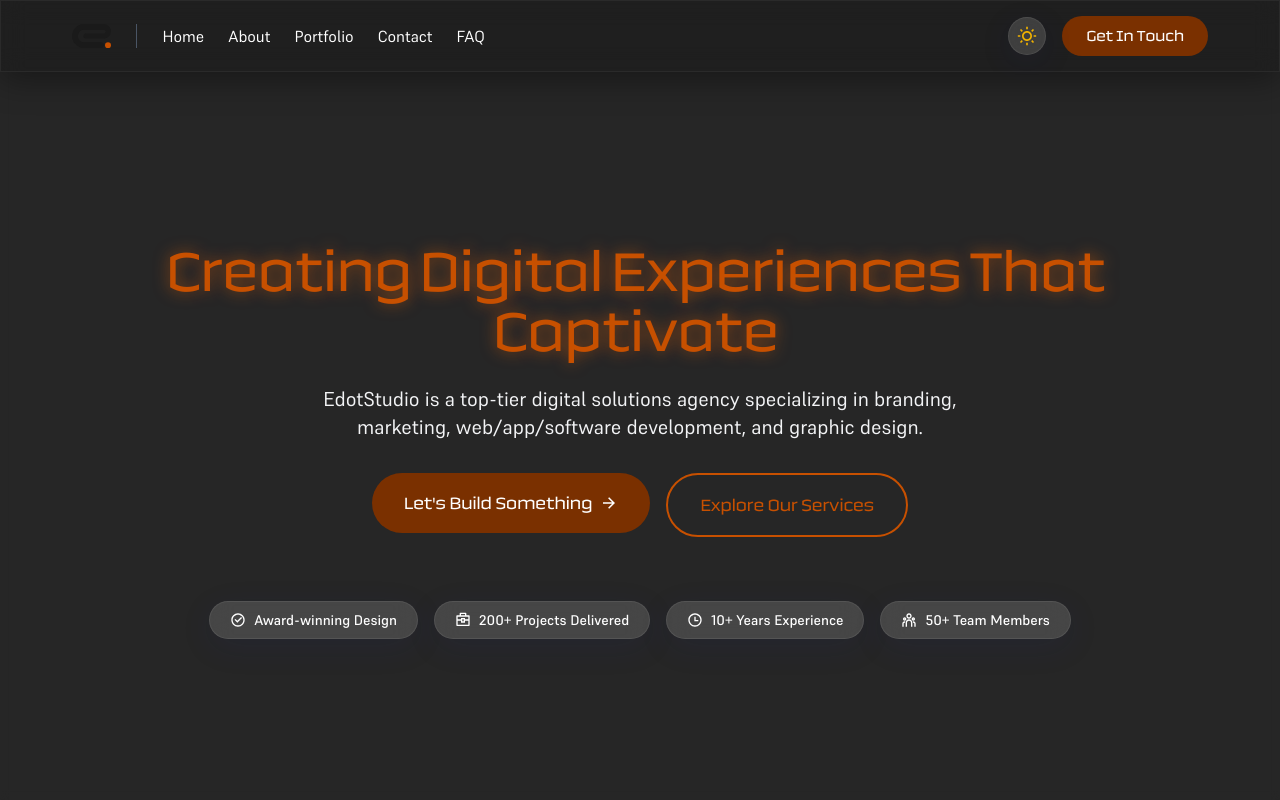
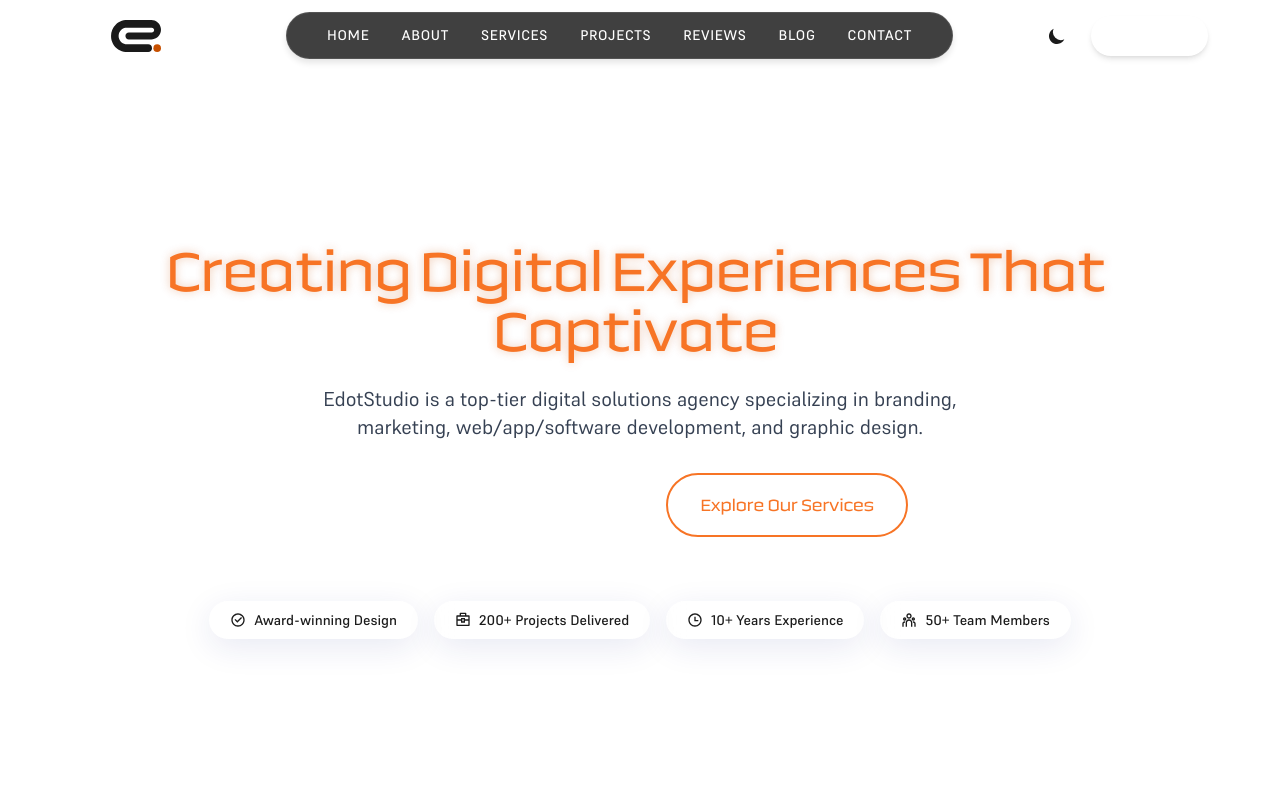
Before and after one commit to SYRONYX-S/edotstudio-web-dev, a Next.js app: page / in a window 1280 px wide. Shown: the top 800 px of the page. Built offline with nearby package versions, Linux system fonts and the light colour scheme.

Commit message:
Update navigation with centered island design

```diff
--- a/src/app/globals.css
+++ b/src/app/globals.css
@@ -3,21 +3,23 @@
 :root {
   --background: #ffffff;
   --foreground: #1B1B1B;
-  --primary: #C75000;
-  --primary-light: #FF6B00;
-  --primary-dark: #A34000;
-  --primary-subtle: rgba(199, 80, 0, 0.15);
+  --primary: #f77425;
+  --primary-light: #f9914d;
+  --primary-dark: #e66a1d;
+  --primary-subtle: rgba(247, 116, 37, 0.15);
   --secondary: #1B1B1B;
   --secondary-light: #444444;
   --secondary-dark: #000000;
   --text-light: #ffffff;
   --text-dark: #1B1B1B;
+  --orange: #f77425;
+  --orange-hover: #e66a1d;
 }
 
 .dark {
-  --primary: #C75000;
-  --primary-light: #FFD0B5;
-  --primary-dark: #7A3000;
+  --primary: #f77425;
+  --primary-light: #f9914d;
+  --primary-dark: #e66a1d;
   --secondary: #1B1B1B;
   --secondary-light: #444444;
   --secondary-dark: #000000;
@@ -534,3 +536,43 @@ html {
 .dark .dust-particles .particle {
   background-color: rgba(255, 255, 255, 0.15);
 }
+
+/* Navbar island styling */
+.navbar-island {
+  background-color: rgba(17, 17, 17, 0.8);
+  backdrop-filter: blur(12px);
+  -webkit-backdrop-filter: blur(12px);
+  border-radius: 9999px; /* Fully rounded */
+  padding: 0.75rem 1.5rem;
+  border: 1px solid rgba(255, 255, 255, 0.1);
+  box-shadow: 0 4px 6px rgba(0, 0, 0, 0.1);
+}
+
+.navbar-link {
+  color: white;
+  font-size: 0.875rem;
+  font-weight: 500;
+  letter-spacing: 0.05em;
+  transition: color 0.3s ease;
+}
+
+.navbar-link:hover {
+  color: var(--orange);
+}
+
+/* Hover effects */
+.logo-hover {
+  transition: transform 0.3s ease;
+}
+
+.logo-hover:hover {
+  transform: scale(1.05);
+}
+
+.hover-rotate {
+  transition: transform 0.3s ease;
+}
+
+.hover-rotate:hover {
+  transform: rotate(5deg);
+}
--- a/src/app/layout.tsx
+++ b/src/app/layout.tsx
@@ -5,7 +5,6 @@ import Navigation from "../components/Navigation";
 import Footer from "../components/Footer";
 import CursorFollower from "../components/CursorFollower";
 import { cn } from "@/lib/utils";
-import { Providers } from "./providers";
 // Load local fonts
 const technorFont = localFont({
   src: [
@@ -97,7 +96,6 @@ export default function RootLayout({
         supremeFont.variable,
         "antialiased font-supreme relative"
       )}>
-        <Providers>
         {/* Global animated background shapes */}
         <div className="fixed inset-0 pointer-events-none z-0 overflow-hidden animated-bg-shapes opacity-20">
           <div className="shape"></div>
@@ -112,7 +110,6 @@ export default function RootLayout({
         <Navigation />
         <main id="main-content" className="relative z-10">{children}</main>
         <Footer />
-        </Providers>
       </body>
     </html>
   );
--- a/src/app/page.tsx
+++ b/src/app/page.tsx
@@ -15,7 +15,6 @@ import ParallaxSection from '@/components/ParallaxSection';
 import MarqueeClients from '@/components/MarqueeClients';
 import TestimonialSlider from '@/components/TestimonialSlider';
 import PortfolioItem from '@/components/PortfolioItem';
-import ClientPreloader from '@/components/ClientPreloader';
 
 // Data
 import { services, stats, testimonials, clients, portfolioProjects } from '@/data';
@@ -37,10 +36,8 @@ export default function Home() {
 
   return (
     <>
-      <ClientPreloader />
-
       {/* Hero Section */}
-      <section ref={targetRef} className="relative min-h-screen flex items-center justify-center overflow-hidden bg-light dark:bg-[#1B1B1B]">
+      <section ref={targetRef} className="relative min-h-screen flex items-center justify-center overflow-hidden bg-light dark:bg-[#1B1B1B] backdrop-blur-sm">
         {/* Enhanced animated circles */}
         <div className="absolute inset-0 overflow-hidden z-0">
           <motion.div
@@ -158,7 +155,7 @@ export default function Home() {
         </div>
 
         {/* Frosted glass overlay */}
-        <div className="absolute inset-0 backdrop-blur-[5px] bg-white/5 dark:bg-black/20 z-1"></div>
+        <div className="absolute inset-0 bg-white/5 dark:bg-black/10 backdrop-blur-[5px] z-1"></div>
 
         {/* Content */}
         <div className="container mx-auto px-4 z-10 mt-20">
--- a/src/app/providers.tsx
+++ /dev/null
@@ -1,12 +0,0 @@
-'use client';
-
-import React from 'react';
-import { ThemeProvider } from 'next-themes';
-
-export function Providers({ children }: { children: React.ReactNode }) {
-  return (
-    <ThemeProvider attribute="class" defaultTheme="dark" enableSystem>
-      {children}
-    </ThemeProvider>
-  );
-}
--- a/src/components/Navigation.tsx
+++ b/src/components/Navigation.tsx
@@ -3,161 +3,253 @@
 import React, { useState, useEffect } from 'react';
 import Link from 'next/link';
 import { motion, AnimatePresence } from 'framer-motion';
-import { RiMenu3Line, RiCloseLine } from 'react-icons/ri';
-import ThemeToggle from './ThemeToggle';
-import { cn } from '@/lib/utils';
+import { useTheme } from 'next-themes';
 import Image from 'next/image';
 
 const Navigation: React.FC = () => {
   const [isMobileMenuOpen, setIsMobileMenuOpen] = useState(false);
+  const [scrolled, setScrolled] = useState(false);
+  const { setTheme, resolvedTheme } = useTheme();
+
+  useEffect(() => {
+    const handleScroll = () => {
+      const isScrolled = window.scrollY > 20;
+      if (isScrolled !== scrolled) {
+        setScrolled(isScrolled);
+      }
+    };
+
+    window.addEventListener("scroll", handleScroll);
+    return () => {
+      window.removeEventListener("scroll", handleScroll);
+    };
+  }, [scrolled]);
+
+  const toggleTheme = () => {
+    setTheme(resolvedTheme === "dark" ? "light" : "dark");
+  };
 
   const navLinks = [
-    { name: 'Home', href: '/' },
-    { name: 'About', href: '/about' },
-    { name: 'Portfolio', href: '/portfolio' },
-    { name: 'Contact', href: '/contact' },
-    { name: 'FAQ', href: '/faq' },
+    { name: 'HOME', href: '/' },
+    { name: 'ABOUT', href: '/#about' },
+    { name: 'SERVICES', href: '/#services' },
+    { name: 'PROJECTS', href: '/#projects' },
+    { name: 'REVIEWS', href: '/#reviews' },
+    { name: 'BLOG', href: '/blog' },
+    { name: 'CONTACT', href: '/#contact' },
   ];
-
-  const toggleMobileMenu = () => {
-    setIsMobileMenuOpen(!isMobileMenuOpen);
-  };
 
   return (
     <>
       <motion.nav
+        className={`fixed top-0 left-0 w-full backdrop-blur-md z-50 py-3 transition-all duration-300 ${
+          scrolled
+            ? "bg-white/90 dark:bg-[#1B1B1B]/90 shadow-md"
+            : "bg-white/70 dark:bg-[#1B1B1B]/70"
+        }`}
         initial={{ y: -100 }}
         animate={{ y: 0 }}
         transition={{ duration: 0.5 }}
-        className="fixed top-0 left-0 w-full flex items-center h-18 z-50 py-3 glass-dark shadow-lg backdrop-blur-md"
       >
-        <div className="container mx-auto px-4 flex justify-between items-center">
-          {/* Logo and Links Container */}
-          <div className="flex items-center">
-            {/* Logo with fixed width and proper centering */}
-            <Link href="/" className="flex items-center justify-center relative z-50" style={{ marginRight: '25px' }}>
-              <div className="h-10 flex items-center justify-center">
+        <div className="container mx-auto px-4">
+          <div className="flex items-center justify-between">
+            {/* Logo */}
+            <Link href="/" className="relative flex items-center logo-hover">
+              <motion.div
+                className="relative w-32 h-8 flex items-center"
+                transition={{ duration: 0.2 }}
+              >
                 <Image
-                  src="/logo.svg"
-                  alt="EdotStudio Logo"
-                  width={120}
-                  height={32}
-                  className="nav-logo dark:opacity-0 h-8 w-auto object-contain transition-opacity duration-300"
+                  src="/logo-dark.svg"
+                  alt="Logo"
+                  fill
+                  className="object-contain dark:hidden"
+                  priority
                 />
                 <Image
                   src="/logo-light.svg"
-                  alt="EdotStudio Logo"
-                  width={120}
-                  height={32}
-                  className="nav-logo absolute top-1/2 left-0 -translate-y-1/2 opacity-0 dark:opacity-100 h-8 w-auto object-contain transition-opacity duration-300"
+                  alt="Logo"
+                  fill
+                  className="object-contain hidden dark:block"
+                  priority
                 />
-              </div>
+              </motion.div>
             </Link>
 
-            {/* Vertical Divider */}
-            <div className="hidden md:block h-6 w-px bg-gray-600" style={{ marginRight: '12px' }}></div>
-
-            {/* Desktop Navigation Links */}
-            <div className="hidden md:flex items-center nav-links-container" style={{ marginLeft: '13px' }}>
-              {navLinks.map((link, index) => (
-                <motion.div
+            {/* Desktop navigation links - Island Design */}
+            <div className="hidden md:flex items-center justify-center navbar-island">
+              {navLinks.map((link) => (
+                <Link
                   key={link.name}
-                  initial={{ opacity: 0, y: -10 }}
-                  animate={{ opacity: 1, y: 0 }}
-                  transition={{ delay: index * 0.1 }}
-                  whileHover={{ scale: 1.1 }}
-                >
-                  <Link
                   href={link.href}
-                    className="font-supreme text-white hover:text-primary transition-colors"
+                  className="navbar-link mx-4"
                 >
                   {link.name}
                 </Link>
-                </motion.div>
               ))}
             </div>
+
+            {/* Right side - Theme toggle and CTA */}
+            <div className="hidden md:flex items-center">
+              {/* Theme toggle */}
+              <button
+                onClick={toggleTheme}
+                className="p-2 rounded-full hover:bg-gray-100 dark:hover:bg-gray-800 mr-4"
+                aria-label="Toggle dark mode"
+              >
+                {resolvedTheme === "dark" ? (
+                  <svg
+                    xmlns="http://www.w3.org/2000/svg"
+                    className="h-5 w-5 text-yellow-300"
+                    viewBox="0 0 20 20"
+                    fill="currentColor"
+                  >
+                    <path
+                      fillRule="evenodd"
+                      d="M10 2a1 1 0 011 1v1a1 1 0 11-2 0V3a1 1 0 011-1zm4 8a4 4 0 11-8 0 4 4 0 018 0zm-.464 4.95l.707.707a1 1 0 001.414-1.414l-.707-.707a1 1 0 00-1.414 1.414zm2.12-10.607a1 1 0 010 1.414l-.706.707a1 1 0 11-1.414-1.414l.707-.707a1 1 0 011.414 0zM17 11a1 1 0 100-2h-1a1 1 0 100 2h1zm-7 4a1 1 0 011 1v1a1 1 0 11-2 0v-1a1 1 0 011-1zM5.05 6.464A1 1 0 106.465 5.05l-.708-.707a1 1 0 00-1.414 1.414l.707.707zm1.414 8.486l-.707.707a1 1 0 01-1.414-1.414l.707-.707a1 1 0 011.414 1.414zM4 11a1 1 0 100-2H3a1 1 0 000 2h1z"
+                      clipRule="evenodd"
+                    />
+                  </svg>
+                ) : (
+                  <svg
+                    xmlns="http://www.w3.org/2000/svg"
+                    className="h-5 w-5"
+                    viewBox="0 0 20 20"
+                    fill="currentColor"
+                  >
+                    <path d="M17.293 13.293A8 8 0 016.707 2.707a8.001 8.001 0 1010.586 10.586z" />
+                  </svg>
+                )}
+              </button>
+
+              {/* CTA Button */}
+              <Link href="/#contact">
+                <motion.div
+                  className="bg-orange hover:bg-orange-hover text-white font-medium px-5 py-2 rounded-full transition-all duration-300 shadow-md hover:shadow-lg"
+                  whileHover={{ scale: 1.05 }}
+                  whileTap={{ scale: 0.95 }}
+                >
+                  TEMPLATE
+                </motion.div>
+              </Link>
             </div>
 
-          {/* Right Side Elements - CTA and Theme Toggle */}
-          <div className="hidden md:flex items-center space-x-4">
-            {/* Theme Toggle */}
-            <ThemeToggle className="glass dark:glass-dark" />
-
-            {/* CTA Button */}
-            <motion.div
-              initial={{ opacity: 0, y: -10 }}
-              animate={{ opacity: 1, y: 0 }}
-              transition={{ delay: navLinks.length * 0.1 }}
+            {/* Mobile menu button */}
+            <div className="md:hidden flex items-center">
+              <button
+                onClick={toggleTheme}
+                className="p-2 mr-2 rounded-full hover:bg-gray-100 dark:hover:bg-gray-800"
+                aria-label="Toggle dark mode"
               >
-              <Link href="/contact">
-                <motion.button
-                  whileHover={{ scale: 1.05 }}
-                  whileTap={{ scale: 0.95 }}
-                  className="bg-primary text-white px-6 py-2 rounded-full font-technor hover:bg-primary-dark transition-all duration-300"
+                {resolvedTheme === "dark" ? (
+                  <svg
+                    xmlns="http://www.w3.org/2000/svg"
+                    className="h-5 w-5 text-yellow-300"
+                    viewBox="0 0 20 20"
+                    fill="currentColor"
                   >
-                  Get In Touch
-                </motion.button>
-              </Link>
-            </motion.div>
-          </div>
-
-          {/* Mobile Navigation */}
-          <div className="md:hidden flex items-center space-x-2">
-            {/* Theme Toggle - Mobile */}
-            <ThemeToggle className="glass dark:glass-dark" />
-
+                    <path
+                      fillRule="evenodd"
+                      d="M10 2a1 1 0 011 1v1a1 1 0 11-2 0V3a1 1 0 011-1zm4 8a4 4 0 11-8 0 4 4 0 018 0zm-.464 4.95l.707.707a1 1 0 001.414-1.414l-.707-.707a1 1 0 00-1.414 1.414zm2.12-10.607a1 1 0 010 1.414l-.706.707a1 1 0 11-1.414-1.414l.707-.707a1 1 0 011.414 0zM17 11a1 1 0 100-2h-1a1 1 0 100 2h1zm-7 4a1 1 0 011 1v1a1 1 0 11-2 0v-1a1 1 0 011-1zM5.05 6.464A1 1 0 106.465 5.05l-.708-.707a1 1 0 00-1.414 1.414l.707.707zm1.414 8.486l-.707.707a1 1 0 01-1.414-1.414l.707-.707a1 1 0 011.414 1.414zM4 11a1 1 0 100-2H3a1 1 0 000 2h1z"
+                      clipRule="evenodd"
+                    />
+                  </svg>
+                ) : (
+                  <svg
+                    xmlns="http://www.w3.org/2000/svg"
+                    className="h-5 w-5"
+                    viewBox="0 0 20 20"
+                    fill="currentColor"
+                  >
+                    <path d="M17.293 13.293A8 8 0 016.707 2.707a8.001 8.001 0 1010.586 10.586z" />
+                  </svg>
+                )}
+              </button>
               <button
-              onClick={toggleMobileMenu}
-              className="text-foreground p-2 focus:outline-none z-50 relative glass dark:glass-dark rounded-full"
-              aria-label="Toggle mobile menu"
+                onClick={() => setIsMobileMenuOpen(!isMobileMenuOpen)}
+                className="p-2 rounded-md focus:outline-none focus:ring-2 focus:ring-inset focus:ring-primary"
+                aria-controls="mobile-menu"
+                aria-expanded="false"
               >
-              {isMobileMenuOpen ? (
-                <RiCloseLine className="w-6 h-6" />
+                <span className="sr-only">Open main menu</span>
+                {!isMobileMenuOpen ? (
+                  <svg
+                    className="h-6 w-6"
+                    xmlns="http://www.w3.org/2000/svg"
+                    fill="none"
+                    viewBox="0 0 24 24"
+                    stroke="currentColor"
+                    aria-hidden="true"
+                  >
+                    <path
+                      strokeLinecap="round"
+                      strokeLinejoin="round"
+                      strokeWidth="2"
+                      d="M4 6h16M4 12h16M4 18h16"
+                    />
+                  </svg>
                 ) : (
-                <RiMenu3Line className="w-6 h-6" />
+                  <svg
+                    className="h-6 w-6"
+                    xmlns="http://www.w3.org/2000/svg"
+                    fill="none"
+                    viewBox="0 0 24 24"
+                    stroke="currentColor"
+                    aria-hidden="true"
+                  >
+                    <path
+                      strokeLinecap="round"
+                      strokeLinejoin="round"
+                      strokeWidth="2"
+                      d="M6 18L18 6M6 6l12 12"
+                    />
+                  </svg>
                 )}
               </button>
             </div>
           </div>
+        </div>
       </motion.nav>
 
-      {/* Mobile Menu */}
+      {/* Mobile menu */}
       <AnimatePresence>
         {isMobileMenuOpen && (
           <motion.div
-            initial={{ opacity: 0, x: '100%' }}
-            animate={{ opacity: 1, x: 0 }}
-            exit={{ opacity: 0, x: '100%' }}
-            transition={{ type: 'spring', damping: 25, stiffness: 300 }}
-            className="fixed inset-0 bg-secondary/90 backdrop-blur-lg z-40 flex flex-col items-center justify-center p-8"
+            className="md:hidden fixed top-[60px] left-0 w-full bg-white/95 dark:bg-[#1B1B1B]/95 backdrop-blur-md z-40 shadow-lg"
+            initial={{ opacity: 0, y: -10 }}
+            animate={{ opacity: 1, y: 0 }}
+            exit={{ opacity: 0, y: -10 }}
+            transition={{ duration: 0.2 }}
           >
-            <div className="flex flex-col items-center space-y-6 w-full">
+            <div className="px-4 pt-2 pb-4 space-y-1 sm:px-3 flex flex-col">
               {navLinks.map((link, index) => (
-                <motion.div
+                <Link
                   key={link.name}
-                  initial={{ opacity: 0, y: 20 }}
-                  animate={{ opacity: 1, y: 0 }}
-                  exit={{ opacity: 0, y: 20 }}
-                  transition={{ delay: index * 0.1 }}
-                  className="w-full text-center"
-                >
-                  <Link
                   href={link.href}
-                    className="font-technor text-white text-2xl hover:text-primary block py-2 w-full glass-dark rounded-xl"
                   onClick={() => setIsMobileMenuOpen(false)}
                 >
+                  <motion.div
+                    className="block px-3 py-2 rounded-md text-base font-medium text-center hover:bg-gray-100 dark:hover:bg-slate-800 hover:text-orange transition-colors"
+                    initial={{ opacity: 0, y: -5 }}
+                    animate={{ opacity: 1, y: 0 }}
+                    transition={{ delay: index * 0.05 }}
+                  >
                     {link.name}
+                  </motion.div>
                 </Link>
-                </motion.div>
               ))}
-              <Link href="/contact" className="w-full" onClick={() => setIsMobileMenuOpen(false)}>
-                <motion.button
+              {/* Mobile CTA Button */}
+              <Link href="/#contact" onClick={() => setIsMobileMenuOpen(false)}>
+                <motion.div
+                  className="mt-2 bg-orange hover:bg-orange-hover text-white font-medium px-4 py-2 rounded-full text-center transition-all duration-300 shadow-md hover:shadow-lg"
                   whileHover={{ scale: 1.05 }}
                   whileTap={{ scale: 0.95 }}
-                  className="bg-primary text-white px-6 py-3 rounded-full font-technor mt-4 w-full"
+                  initial={{ opacity: 0, y: -5 }}
+                  animate={{ opacity: 1, y: 0 }}
+                  transition={{ delay: navLinks.length * 0.05 }}
                 >
-                  Get In Touch
-                </motion.button>
+                  TEMPLATE
+                </motion.div>
               </Link>
             </div>
           </motion.div>
```
Also changed, not shown: src/components/ClientPreloader.tsx (deleted, +0 -127 lines), public/logo-dark.svg (added). Lines whose indentation alone changed are shown as unchanged.
